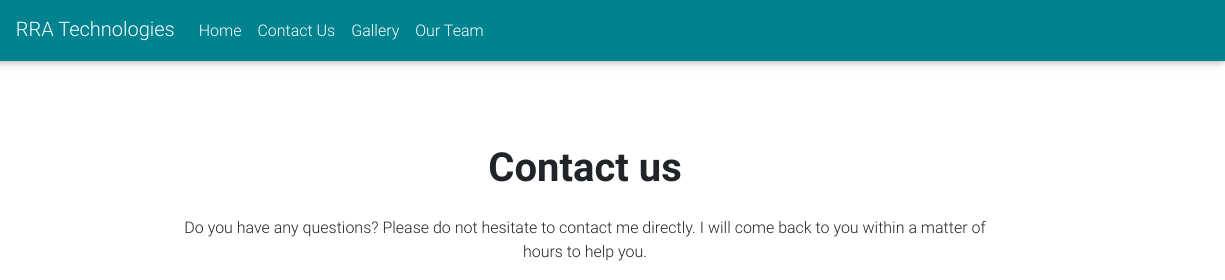
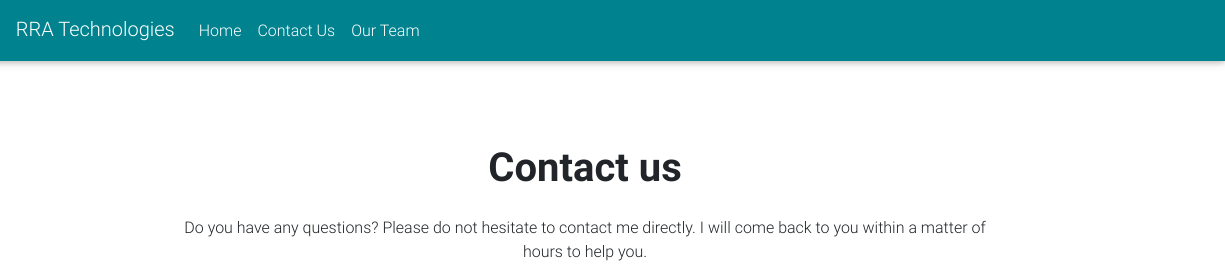
Before and after one commit to mavhungu/friendly-octo-carnival, a plain HTML site: page contact.html in a window 1280 px wide. Shown: the top 280 px of the page, 55-1280 px from the left. Drawn offline with Linux system fonts and the light colour scheme.

Commit message:
removing gallery link

```diff
--- a/contact.html
+++ b/contact.html
@@ -34,9 +34,9 @@
           <li class="nav-item">
             <a class="nav-link" href="contact.html">Contact Us</a>
           </li>
-          <li class="nav-item">
+          <!--li class="nav-item">
             <a class="nav-link" href="recent%20post.html">Gallery</a>
-          </li>
+          </li-->
           <li class="nav-item">
             <a class="nav-link" href="team.html">Our Team</a>
           </li>
```
Also changed, not shown: index.html (+2 -2 lines), recent post.html (+2 -2 lines), team.html (+2 -2 lines).
